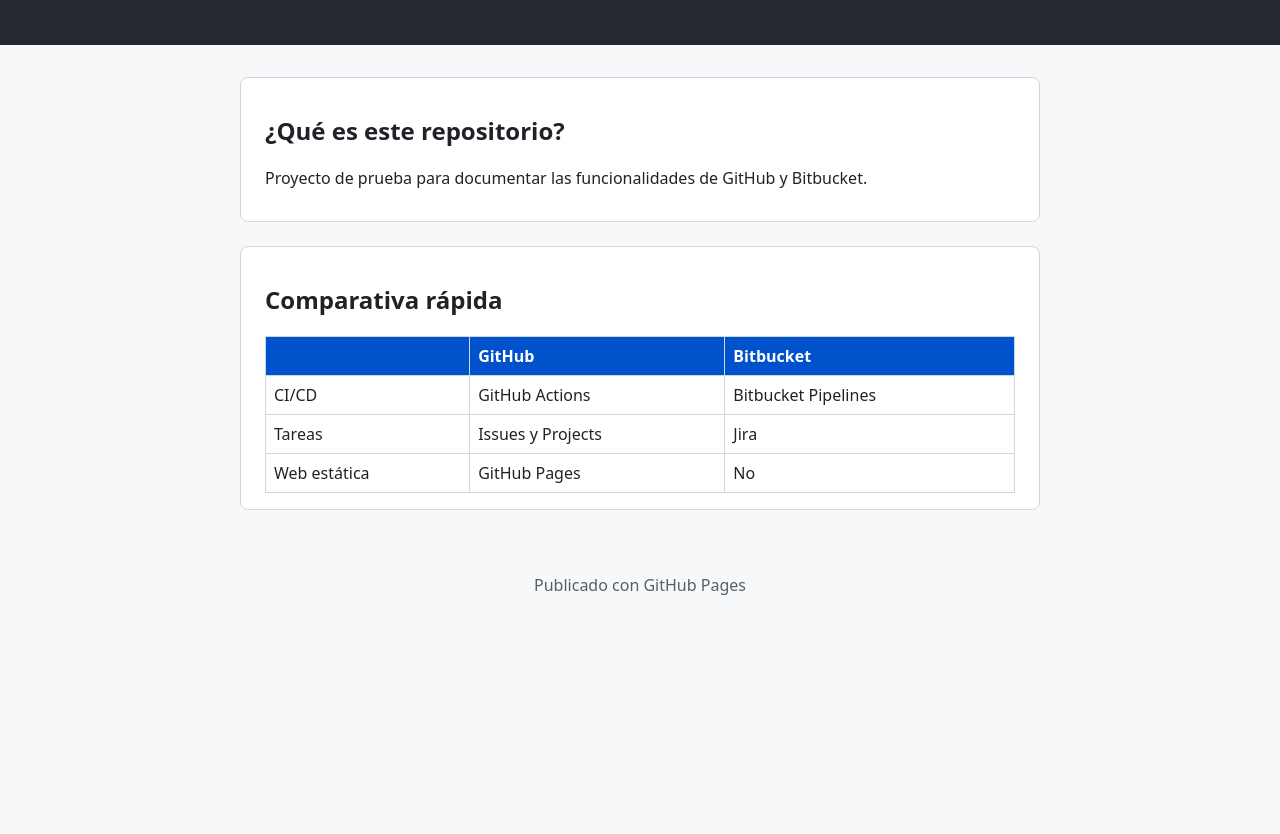
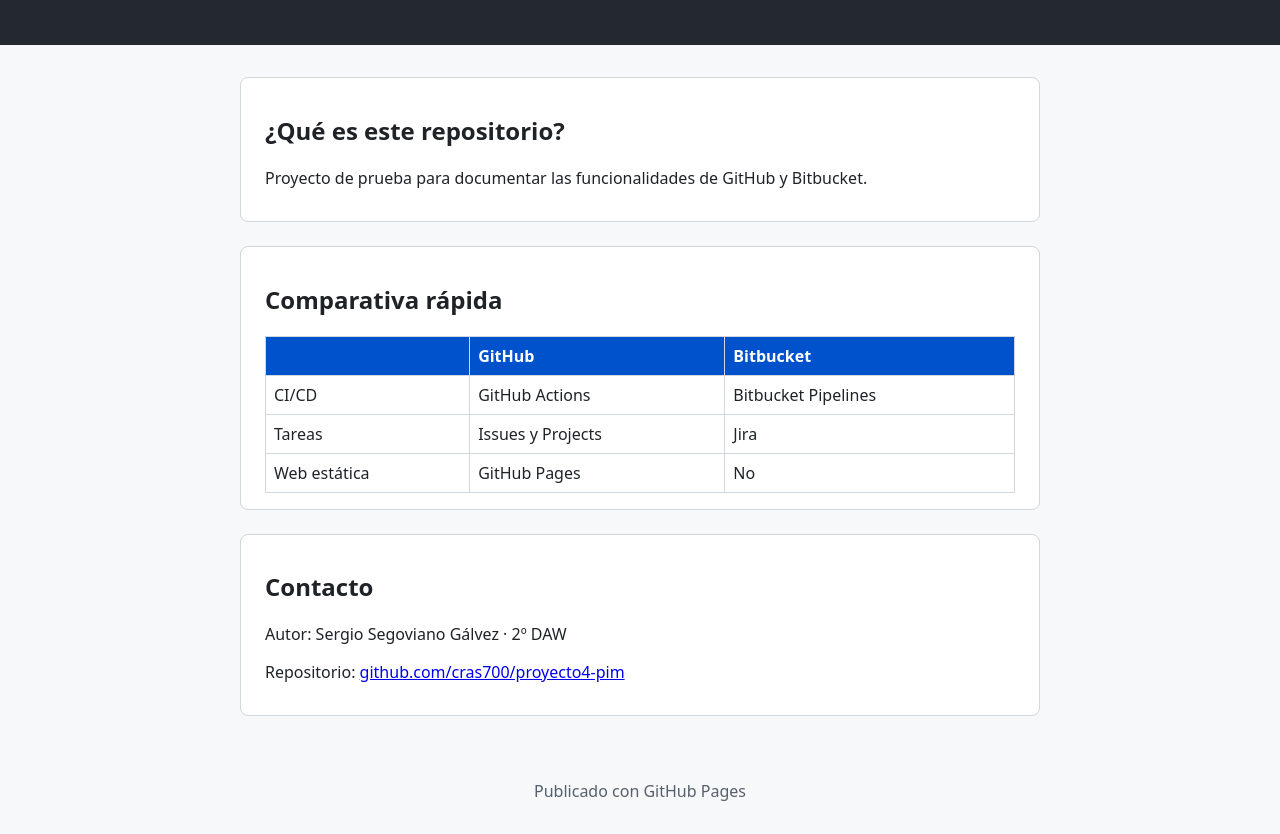
Before and after one commit to cras700/proyecto4-pim, a plain HTML site: page index.html in a window 1280 px wide. Shown: the part 143-977 px from the top of the page. Before the commit the page ends 800 px from the top, so only its background shows below. Drawn offline with Linux system fonts and the light colour scheme.

Commit message:
Añade la sección de contacto
Closes #1

```diff
--- a/index.html
+++ b/index.html
@@ -25,6 +25,11 @@
         <tr><td>Web estática</td><td>GitHub Pages</td><td>No</td></tr>
       </table>
     </section>
+    <section id="contacto">
+      <h2>Contacto</h2>
+      <p>Autor: Sergio Segoviano Gálvez · 2º DAW</p>
+      <p>Repositorio: <a href="https://github.com/cras700/proyecto4-pim">github.com/cras700/proyecto4-pim</a></p>
+    </section>
   </main>
   <footer><p>Publicado con GitHub Pages</p></footer>
 </body>
```
